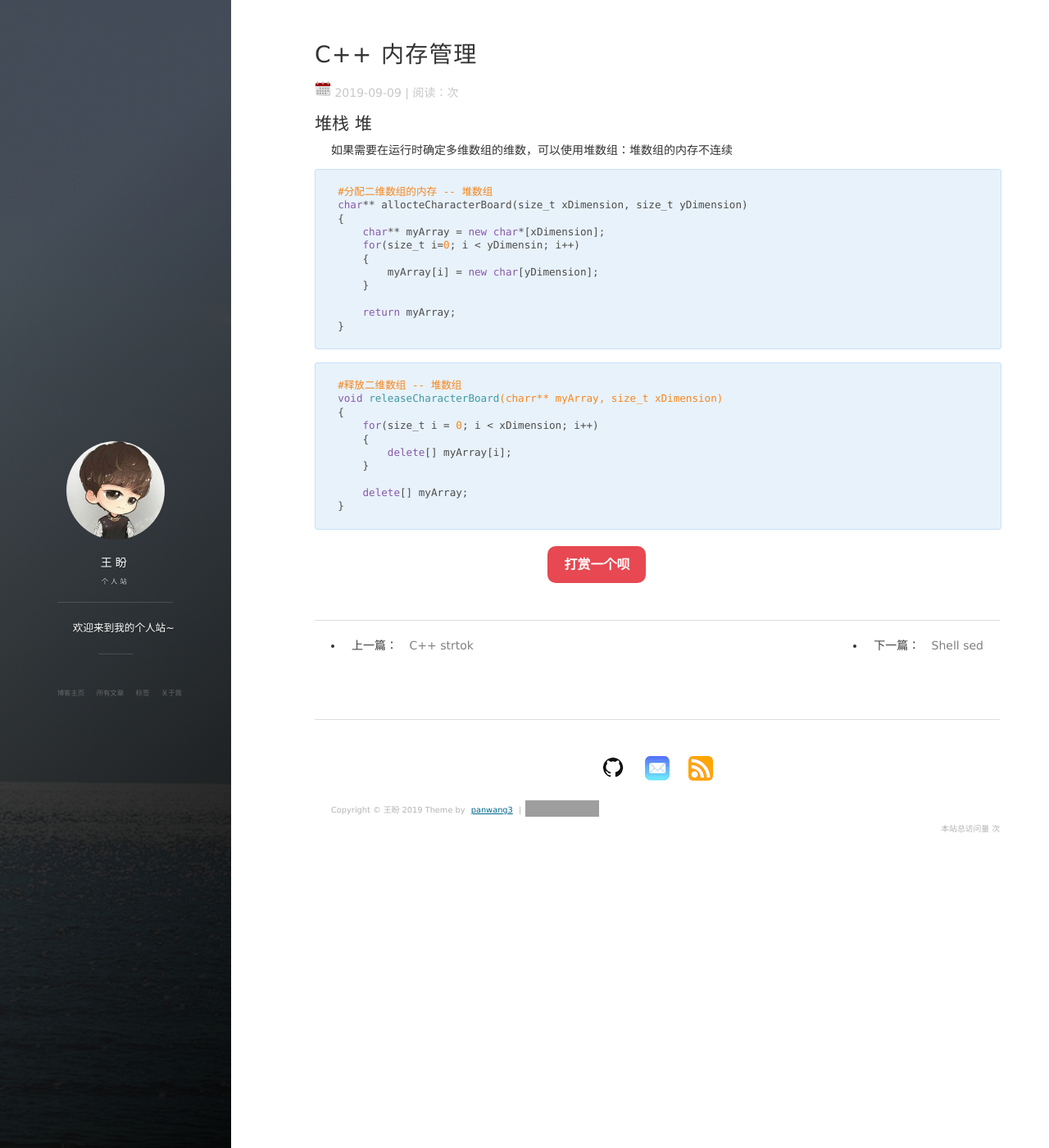
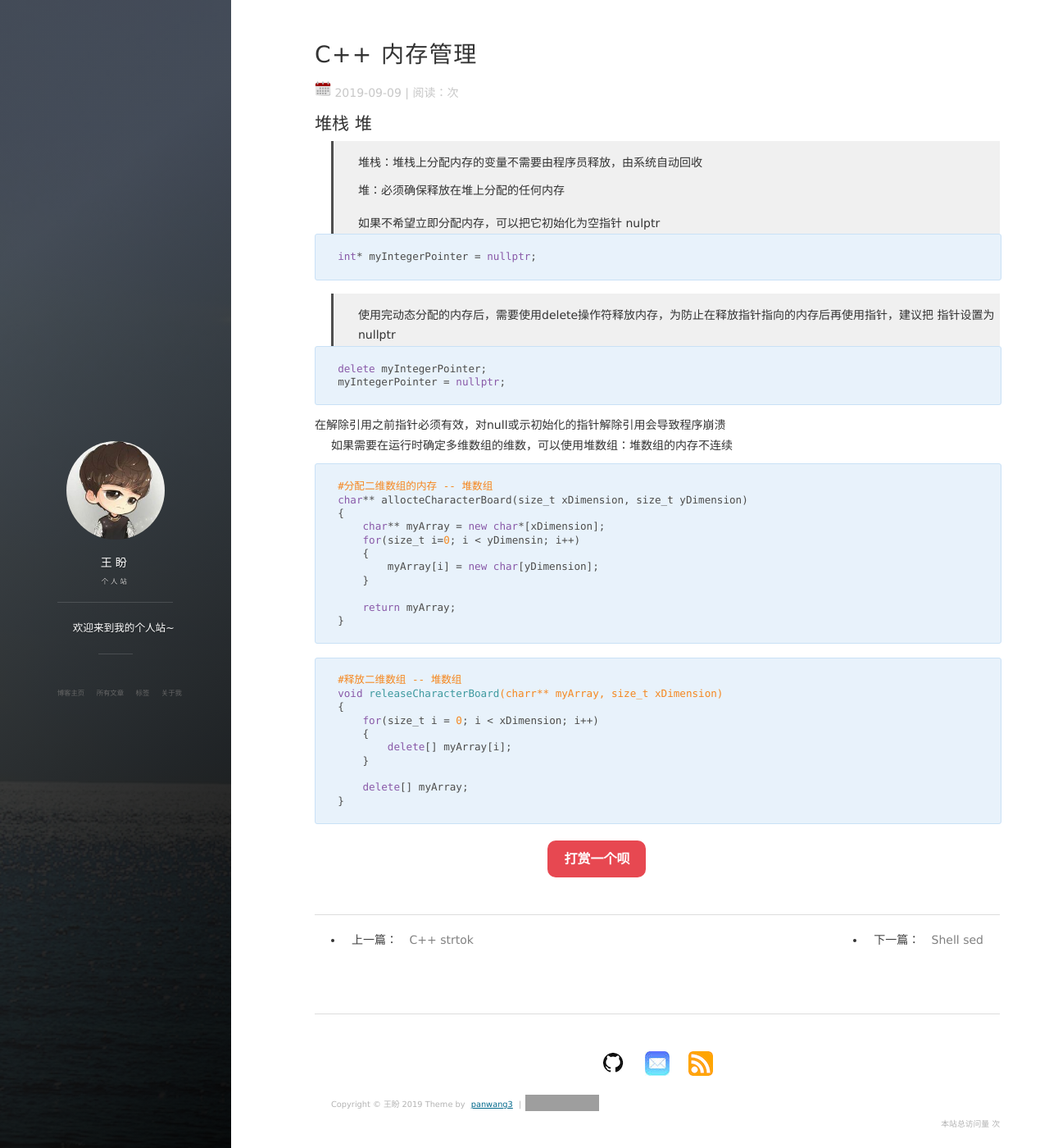
Before and after one commit to PanWang3/panwang.github.io, a Jekyll site: the page built from _posts/2019-08-09-C++内存管理.md, in a window 1280 px wide and 1400 px high. Shown: the whole window at 82% size. Built offline with Jekyll 4.4.1, drawn with Linux system fonts in a browser that asks for light colours; nearby versions of some CDN libraries; comment, search, counter and statistics services are not loaded; grey boxes are pictures that could not be loaded.

Commit message:
堆和堆栈

````diff
--- a/_posts/2019-08-09-C++内存管理.md
+++ b/_posts/2019-08-09-C++内存管理.md
@@ -7,8 +7,30 @@ tags: C++
 
 ## 堆栈 堆
 
+> 堆栈：堆栈上分配内存的变量不需要由程序员释放，由系统自动回收
+>
+> 堆：必须确保释放在堆上分配的任何内存
+
+> 如果不希望立即分配内存，可以把它初始化为空指针 nulptr
+
+```c++
+int* myIntegerPointer = nullptr;
+```
+
+> 使用完动态分配的内存后，需要使用delete操作符释放内存，为防止在释放指针指向的内存后再使用指针，建议把 指针设置为nullptr
+
+```c++
+delete myIntegerPointer;
+myIntegerPointer = nullptr;
+```
+
+##### 在解除引用之前指针必须有效，对null或示初始化的指针解除引用会导致程序崩溃
+
+
+
 如果需要在运行时确定多维数组的维数，可以使用堆数组：堆数组的内存不连续
-```
+
+```c++
 #分配二维数组的内存 -- 堆数组
 char** allocteCharacterBoard(size_t xDimension, size_t yDimension)
 {
@@ -22,7 +44,7 @@ char** allocteCharacterBoard(size_t xDimension, size_t yDimension)
 }
 ```
 
-```
+```c++
 #释放二维数组 -- 堆数组
 void releaseCharacterBoard(charr** myArray, size_t xDimension)
 {
````
